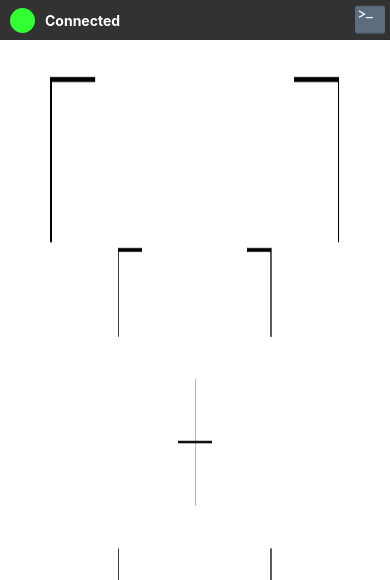
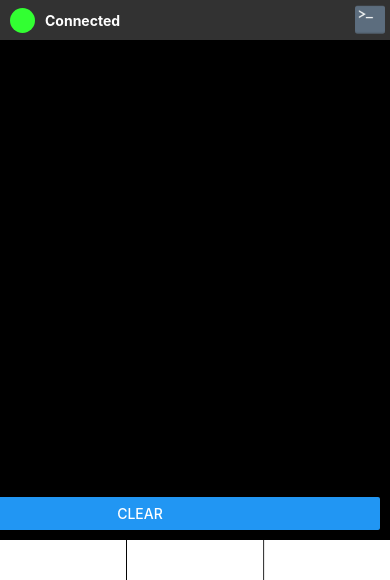
Before and after one commit to SimonRacaud/D3TI-Terrestrial-Drone, a React Native app in the folder D3TI-client/: screen / in a window 390 px wide. Both pictures are taken after a click on the element 370 px from the left and 20 px from the top of the page. Shown: the top 580 px of the page. Built offline with nearby package versions, Linux system fonts and the light colour scheme.

Commit message:
feat(client/gui): log console

```diff
--- a/D3TI-client/src/Control.tsx
+++ b/D3TI-client/src/Control.tsx
@@ -60,10 +60,10 @@ const styles = StyleSheet.create({
     container: {
         flex: 1,
         width: '100%',
-        height: '50%',
+        height: 300,
         position: 'absolute',
         left: 0,
-        top: '50%',
+        bottom: 0,
         justifyContent: 'space-between',
         flexDirection: 'row'
     },
--- a/D3TI-client/src/Header.tsx
+++ b/D3TI-client/src/Header.tsx
@@ -1,13 +1,32 @@
 import React from "react"
-import { StyleSheet, View, Text, Image, Alert, TouchableOpacity } from "react-native";
+import { StyleSheet, View, Text, Image, TouchableOpacity } from "react-native";
+import Terminal from "./Terminal";
 
-export default class Header extends React.Component {
+interface IProps {
+}
+
+interface IState {
+    showTerminal: boolean;
+}
+
+export default class Header extends React.Component<IProps, IState> {
+    constructor(props: IProps) {
+        super(props);
+
+        this.state = {
+            showTerminal: false,
+        }
+    }
+
     handlerTerminalButton() {
-        // TODO
+        this.setState((previousState: IState, props: IProps) => ({
+            showTerminal: !previousState.showTerminal,
+        }));
     }
 
     render() {
         return (
+            <View style={styles.rootContainer}>
                 <View
                     style={styles.container}
                 >
@@ -25,11 +44,20 @@ export default class Header extends React.Component {
                         />
                     </TouchableOpacity>
                 </View>
+                {this.state.showTerminal && <Terminal />}
+            </View>
         );
     }
 }
 
 const styles = StyleSheet.create({
+    rootContainer: {
+        zIndex: 1,
+        position: 'absolute',
+        top: 0,
+        left: 0,
+        width: '100%',
+    },
     container: {
         backgroundColor: '#000000',
         opacity: 0.8,
--- /dev/null
+++ b/D3TI-client/src/Terminal.tsx
@@ -0,0 +1,58 @@
+import React from "react"
+import { View, StyleSheet, FlatList, Text, Button } from "react-native";
+
+interface IProps {
+}
+
+interface IState {
+    list: string[];
+}
+
+export default class Terminal extends React.Component<IProps, IState> {
+
+    constructor(props: IProps) {
+        super(props);
+
+        this.state = {
+            list: [],
+        }
+    }
+
+    pushLine(message: string) {
+        this.setState((oldState: IState, props: IProps) => ({
+            list: [...oldState.list, message]
+        }));
+    }
+    clearList() {
+        this.setState((oldState: IState, props: IProps) => ({
+            list: []
+        }));
+    }
+
+    render() {
+        return (
+            <View style={styles.container}>
+                <FlatList
+                    data={this.state.list}
+                    renderItem={({ item }) => <Text style={styles.item}>$&gt; {item}</Text>}
+                />
+                <Button onPress={() => this.clearList()} title="Clear" />
+            </View>
+        );
+    }
+};
+
+const styles = StyleSheet.create({
+    container: {
+        width: 500,
+        height: 500,
+        backgroundColor: 'black',
+        position: 'absolute',
+        right: 0,
+        top: 40,
+        padding: 10,
+    },
+    item: {
+        color: 'white',
+    }
+});
--- a/D3TI-client/src/VideoPlayer.tsx
+++ b/D3TI-client/src/VideoPlayer.tsx
@@ -19,12 +19,14 @@ export default class VideoPlayer extends React.Component {
 const styles = StyleSheet.create({
     container: {
         flex: 1,
-        width: 'auto',
-        height: '100%'
+        width: '100%',
+        height: '100%',
+        justifyContent: 'center',
+        alignItems: 'center',
     },
     camera_frame: {
-        width: 'auto',
-        height: '100%',
+        width: '90%',
+        height: '90%',
         resizeMode: 'stretch',
     }
 });
```
Lines whose indentation alone changed are shown as unchanged.
